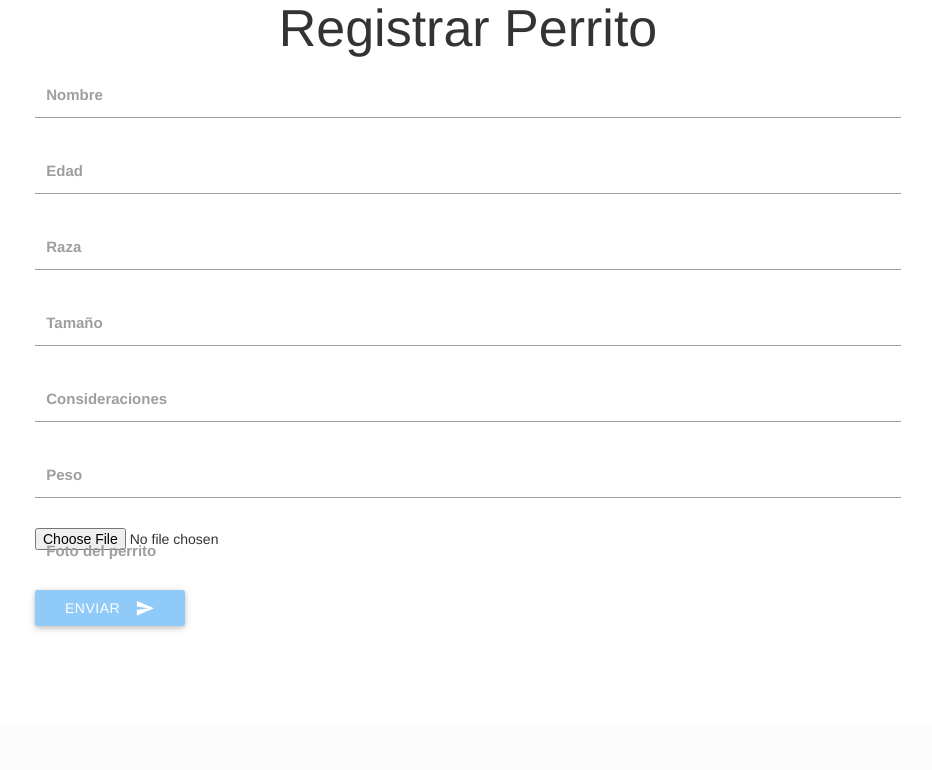
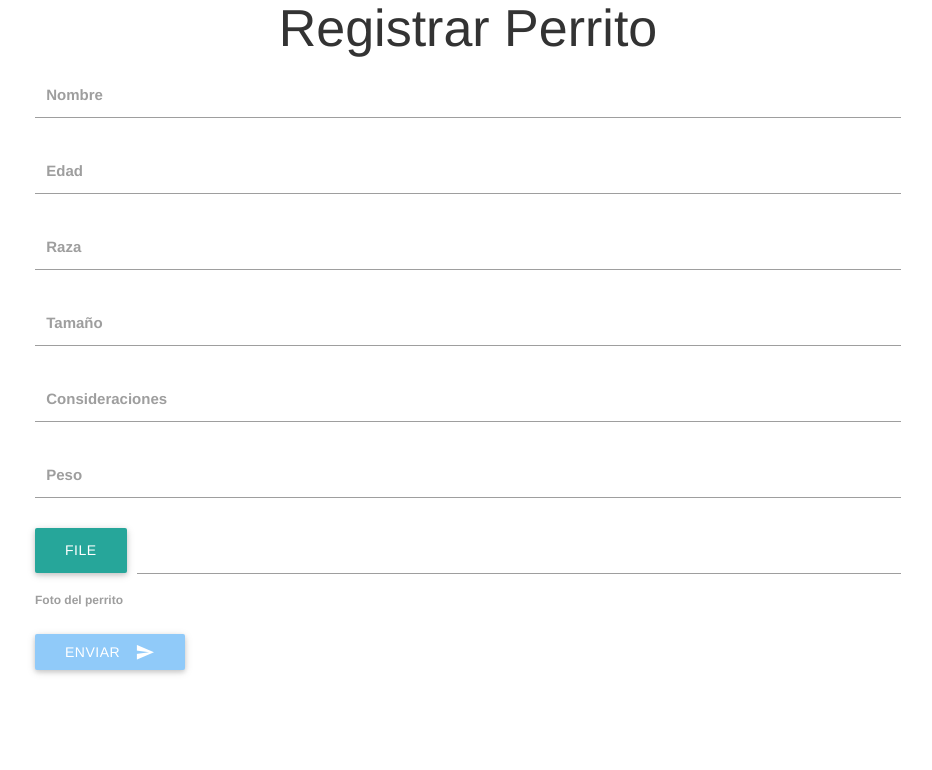
Before and after one commit to beemeli/Woof-git, a PHP site: page /registrarPerrito.php in a window 1280 px wide. Shown: the part 270-1040 px from the top of the page, without its empty margins (172-1104 px from the left). Before the commit the page ends 900 px from the top, so only its background shows below. Run offline with PHP 8.4, Linux system fonts and the light colour scheme; the visitor is signed in with stand-in values (Sample User, id 1); some libraries are stand-ins or nearby versions.

Commit message:
cambios
cambios

```diff
--- a/registrarPerrito.php
+++ b/registrarPerrito.php
@@ -156,10 +156,24 @@
                     <label for="peso">Peso</label>
                 </div>
 
-                <div class="input-field col s12 ">
+
+
+
+                  <div class="file-field input-field">
+
+                <div class="btn">
+        <span>File</span>
                     <input name="imageUpload" type="file">
-                    <label for="imageUpload">Foto del perrito</label>
-                </div>
+                     </div>
+                      <div class="file-path-wrapper">
+        <input class="file-path " type="text">
+      </div>
+
+
+                        </div>
+
+                               <label for="imageUpload">Foto del perrito</label>
+
 
                 <br><br>
 
```
